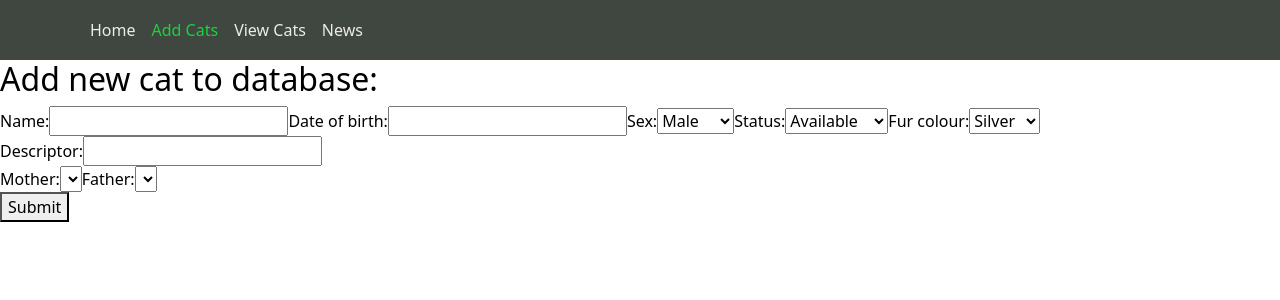
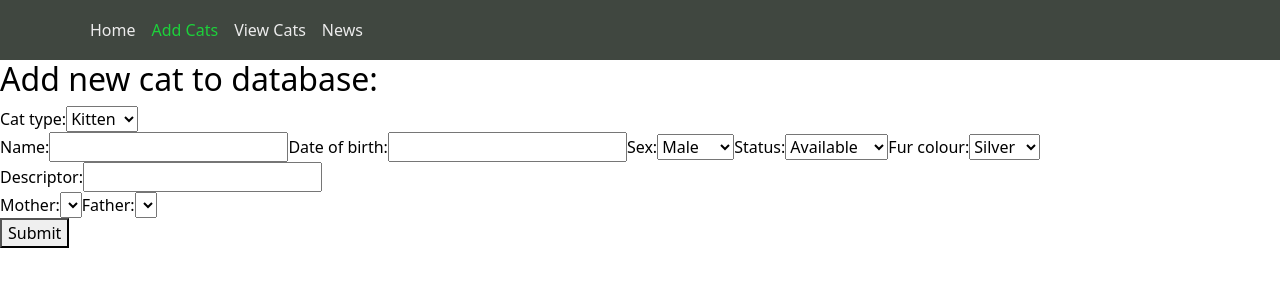
Before and after one commit to DaniilPaskal/junglebeauty-administrator, a React (Create React App) app: page /add-cats in a window 1280 px wide. Shown: the top 300 px of the page. Built offline with nearby package versions, Linux system fonts and the light colour scheme.

Commit message:
Moved check for whether cat prop was given to outside of cat type dropdown div

```diff
--- a/src/components/CatForm.jsx
+++ b/src/components/CatForm.jsx
@@ -40,8 +40,8 @@ const CatForm = ({ cat = defaultCat }) => {
     return (
         <div className='form-container'>
             <form onSubmit={handleSubmit}>
+            {cat == defaultCat &&
                 <div>
-                    {!cat &&
                     <label>
                         Cat type:
                         <select value={type} onChange={(e) => setType(e.target.value)}>
@@ -49,8 +49,8 @@ const CatForm = ({ cat = defaultCat }) => {
                             <option value='parent'>Parent</option>
                         </select>
                     </label>
-                    }
                 </div>
+            }
 
                 <div>
                 <label>
```
